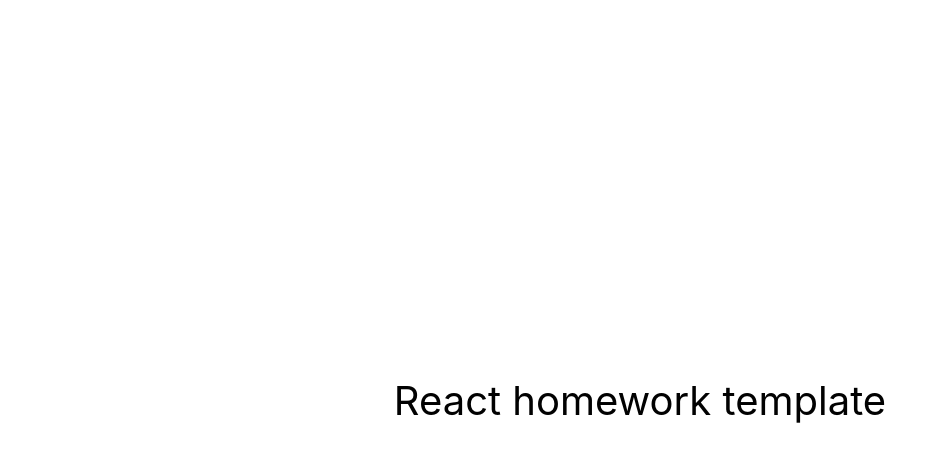
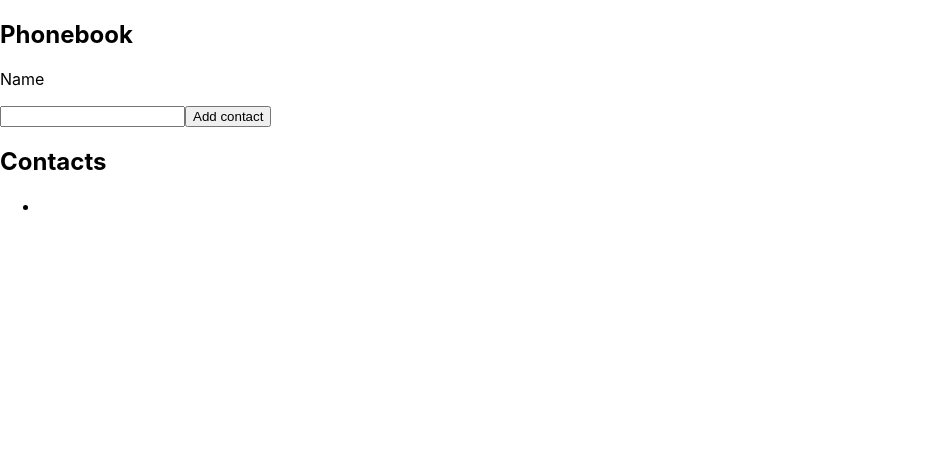
Before and after one commit to Myro4ka/goit-react-hw-07-phonebook, a React (Create React App) app: page / in a window 1280 px wide. Shown: the top 462 px of the page, without its empty margins (0-947 px from the left). Built offline with nearby package versions, Linux system fonts and the light colour scheme.

Commit message:
add start application markup

```diff
--- a/package.json
+++ b/package.json
@@ -2,11 +2,13 @@
   "name": "react-homework-template",
   "version": "0.1.0",
   "private": true,
-  "homepage": "https://goitacademy.github.io/react-homework-template/",
+  "homepage": "https://Myro4ka.github.io/goit-react-hw-02-phonebook/",
   "dependencies": {
     "@testing-library/jest-dom": "^5.16.3",
     "@testing-library/react": "^12.1.4",
     "@testing-library/user-event": "^13.5.0",
+    "nanoid": "^4.0.0",
+    "prop-types": "^15.8.1",
     "react": "^18.1.0",
     "react-dom": "^18.1.0",
     "react-scripts": "5.0.1",
--- a/src/components/App.jsx
+++ /dev/null
@@ -1,16 +0,0 @@
-export const App = () => {
-  return (
-    <div
-      style={{
-        height: '100vh',
-        display: 'flex',
-        justifyContent: 'center',
-        alignItems: 'center',
-        fontSize: 40,
-        color: '#010101'
-      }}
-    >
-      React homework template
-    </div>
-  );
-};
--- /dev/null
+++ b/src/components/App/App.jsx
@@ -0,0 +1,24 @@
+import { Component } from 'react';
+import { Section } from 'components/Section/Section';
+import { Phonebook } from 'components/Phonebook/Phonebook';
+import { Contacts } from 'components/Contacts/Contacts';
+
+export class App extends Component {
+  state = {
+    contacts: [],
+    name: '',
+  };
+
+  render() {
+    return (
+      <>
+        <Section title="Phonebook">
+          <Phonebook />
+        </Section>
+        <Section title="Contacts">
+          <Contacts />
+        </Section>
+      </>
+    );
+  }
+}
--- /dev/null
+++ b/src/components/Contacts/Contacts.jsx
@@ -0,0 +1,7 @@
+export const Contacts = () => {
+  return (
+    <ul>
+      <li></li>
+    </ul>
+  );
+};
--- /dev/null
+++ b/src/components/Phonebook/Phonebook.jsx
@@ -0,0 +1,15 @@
+export const Phonebook = () => {
+  return (
+    <div>
+      <p>Name</p>
+      <input
+        type="text"
+        name="name"
+        pattern="^[a-zA-Zа-яА-Я]+(([' -][a-zA-Zа-яА-Я ])?[a-zA-Zа-яА-Я]*)*$"
+        title="Name may contain only letters, apostrophe, dash and spaces. For example Adrian, Jacob Mercer, Charles de Batz de Castelmore d'Artagnan"
+        required
+      />
+      <button>Add contact</button>
+    </div>
+  );
+};
--- /dev/null
+++ b/src/components/Section/Section.jsx
@@ -0,0 +1,8 @@
+export const Section = ({ title, children }) => {
+  return (
+    <section>
+      {title && <h1>{title}</h1>}
+      {children}
+    </section>
+  );
+};
--- a/src/index.js
+++ b/src/index.js
@@ -1,6 +1,6 @@
 import React from 'react';
 import ReactDOM from 'react-dom/client';
-import { App } from 'components/App';
+import { App } from 'components/App/App';
 import './index.css';
 
 ReactDOM.createRoot(document.getElementById('root')).render(
```
Also changed, not shown: src/components/App/App.module.css (added), src/components/Contacts/Contacts.module.css (added), src/components/Phonebook/Phonebook.module.css (added), src/components/Section/Section.module.css (added), 1 other file (tests, documents, lock files or other folders).
